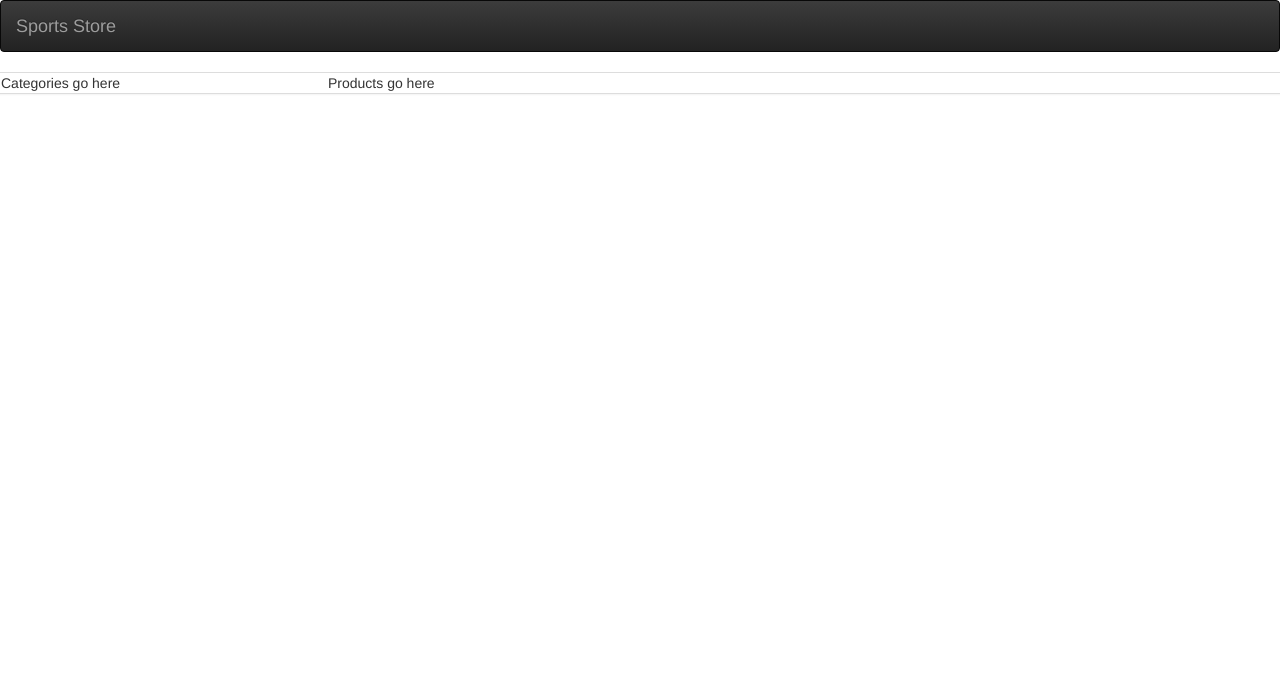
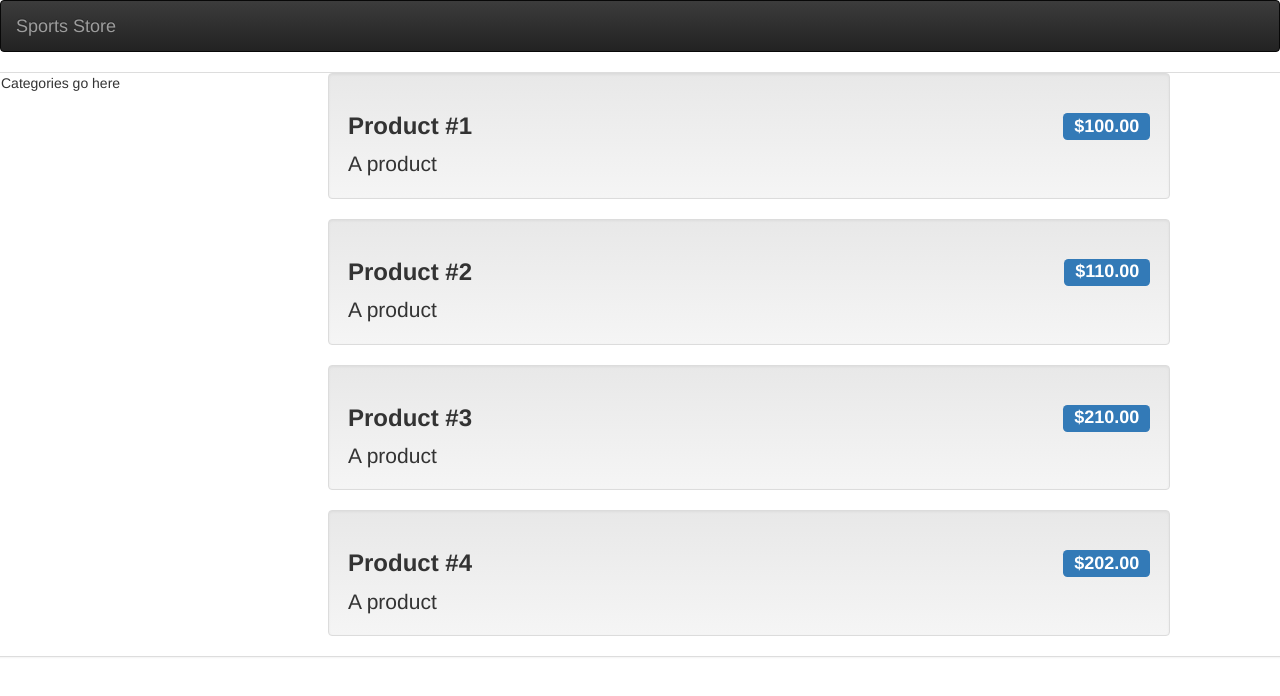
Before and after one commit to reiterjc/proangularjs, a plain HTML site: page sports_store/angularjs/app.html in a window 1280 px wide. Drawn offline with nearby package versions, Linux system fonts and the light colour scheme.

Commit message:
sport store

```diff
--- a/sports_store/angularjs/app.html
+++ b/sports_store/angularjs/app.html
@@ -8,8 +8,9 @@
     <script>
         angular.module("sportsStore", []);
     </script>
+    <script src="controllers/sportsStore.js"></script>
 </head>
-<body>
+<body ng-controller="sportsStoreCtrl">
     <div class="navbar navbar-inverse">
         <a class="navbar-brand" href="#">Sports Store</a>
     </div>
@@ -18,7 +19,15 @@
             Categories go here
         </div>
         <div class="col-xs-8">
-            Products go here
+            <div class="well" ng-repeat="item in data.products">
+                <h3>
+                    <strong>{{item.name}}</strong>
+                    <span class="pull-right label label-primary">
+                        {{item.price | currency}}
+                    </span>
+                </h3>
+                <span class="lead">{{item.description}}</span>
+            </div>
         </div>
     </div>
 </body>
```
